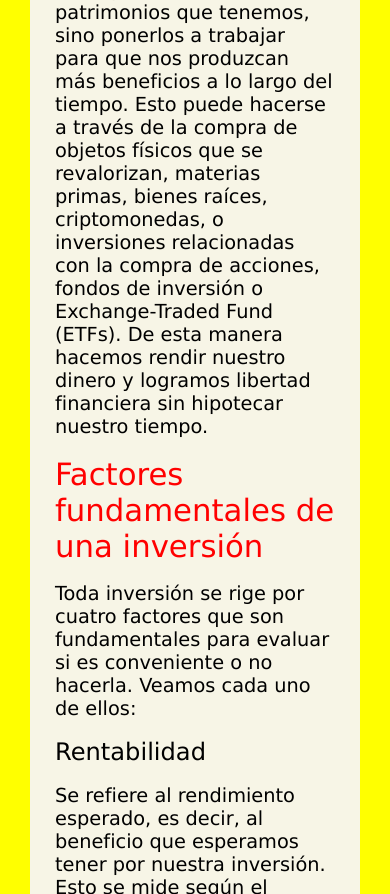
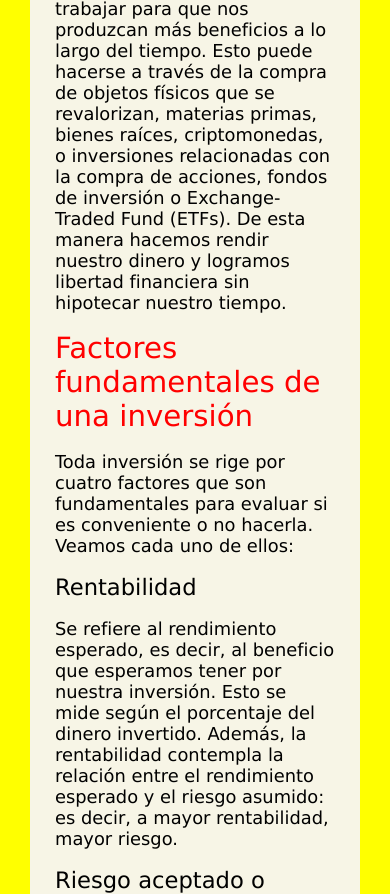
Before and after one commit to JouSM2000/pruebacvujousm.github.io, a plain HTML site: page Tipos de Inversiones.html in a window 390 px wide. Shown: the part 1106-2000 px from the top of the page. Drawn offline with Linux system fonts and the light colour scheme; a script that the page names is missing.

Commit message:
Update Tipos de Inversiones.css

```diff
--- a/CSS4/Tipos de Inversiones.css
+++ b/CSS4/Tipos de Inversiones.css
@@ -2593,18 +2593,18 @@ footer{
     }
     .titulo1{
         /*font-size: 3.9357vh;*/
-        font-size: 2.05rem;
+        font-size: 1.95rem;
         font-weight: 500;
         color: red;
     }
     .titulo2{
         /*font-size: 3vh;*/
-        font-size: 1.61rem;
+        font-size: 1.51rem;
         font-weight: 500;
     }
     .texto-articulo{
         /*font-size: 2.2vh;*/
-        font-size: 1.29rem;
+        font-size: 1.19rem;
     }
     #tabla-tipos{
         width: 100%;
```
